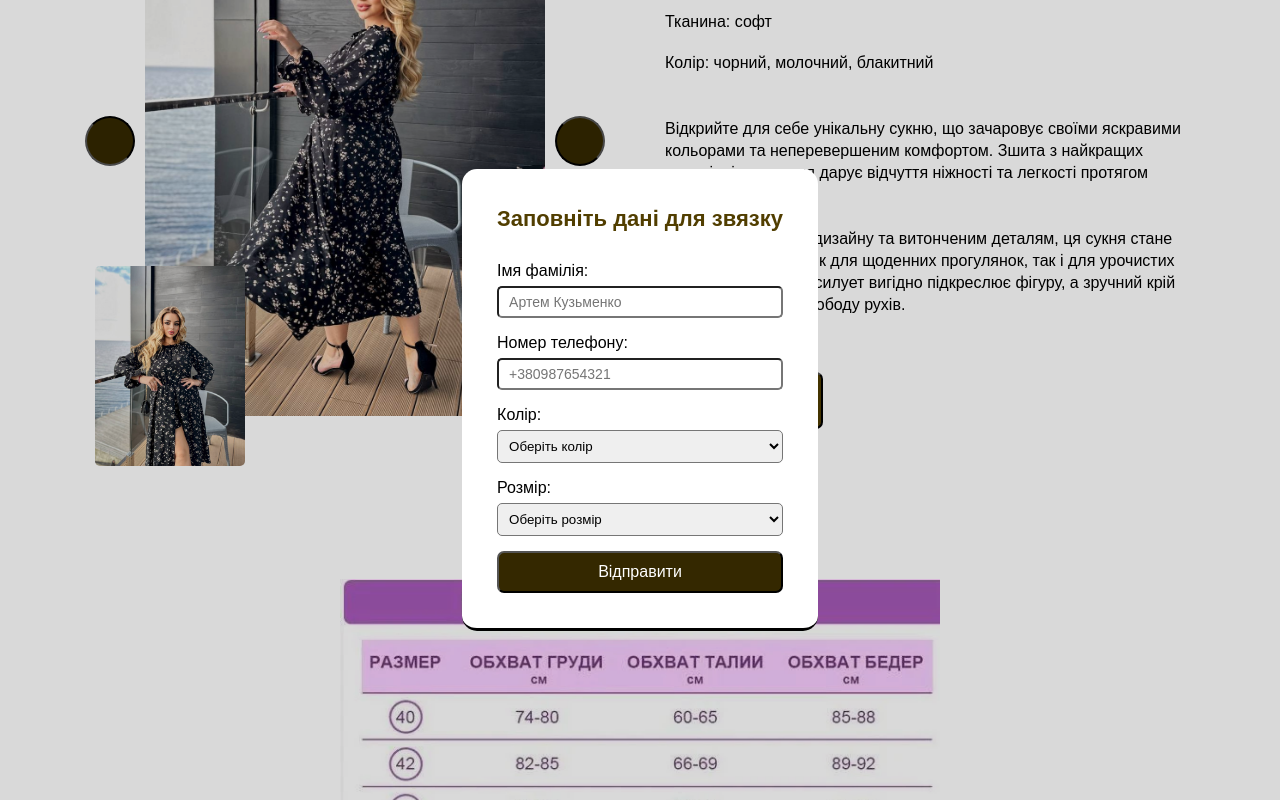
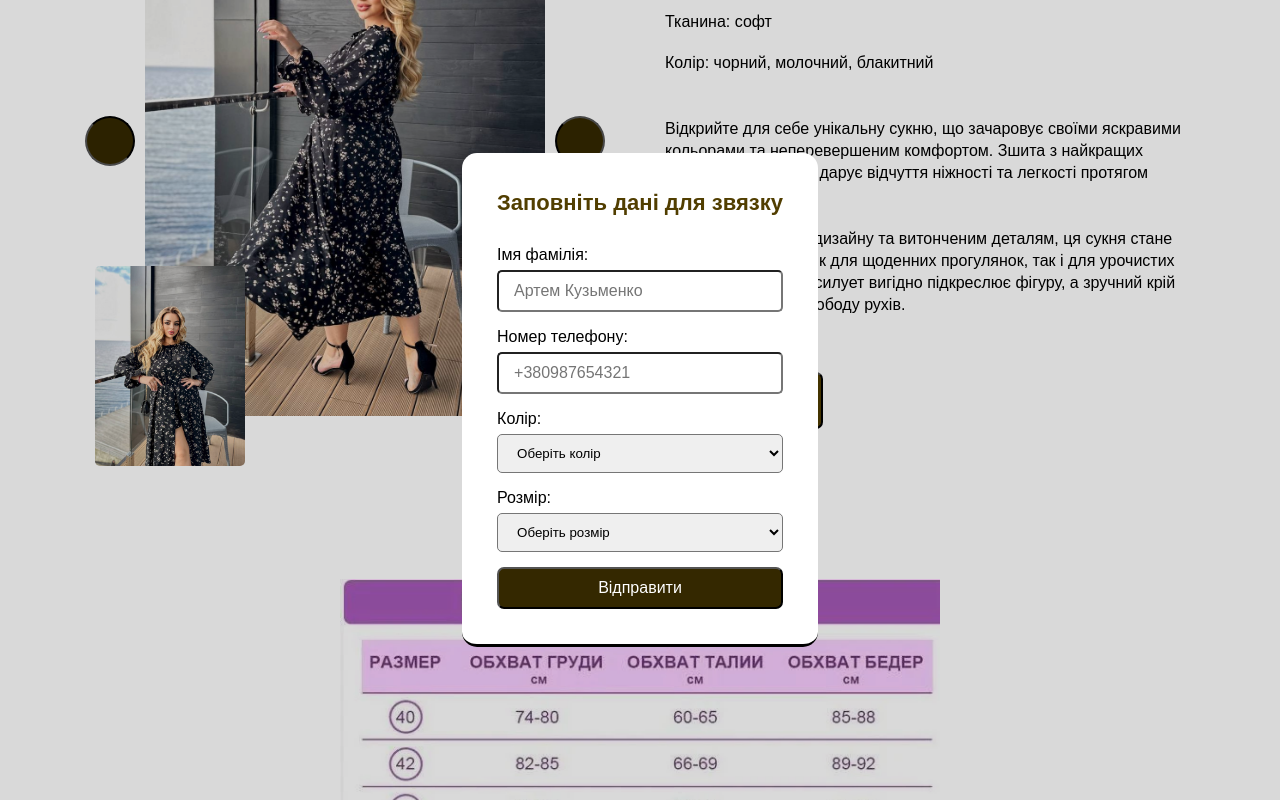
Before and after one commit to den4k-pr/shit, a plain HTML site: page index.html in a window 1280 px wide. Both pictures are taken after a click on the button "Замовити". Shown: the part 898-1698 px from the top of the page. Drawn offline with Linux system fonts and the light colour scheme.

Commit message:
Update style.css

```diff
--- a/style.css
+++ b/style.css
@@ -76,7 +76,7 @@ table {
 }
 
 select{
-    padding: 7px;
+    padding: 10px 15px;
     border-radius: 5px;
 }
 
@@ -511,8 +511,8 @@ option{
     padding-top: 10px;
 }
 .manage form input{
-    padding: 6px 10px;
-    font-size: 14px;
+    padding: 10px 15px;
+    font-size: 16px;
     border-radius: 5px;
 
 }
```
